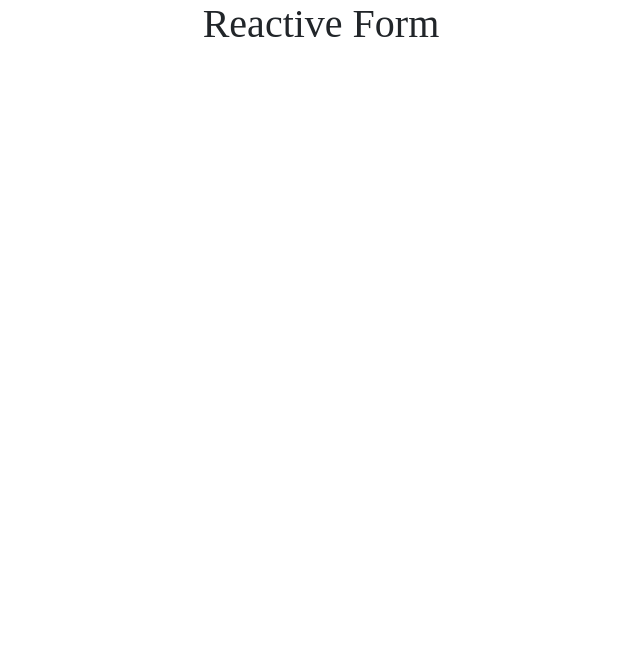
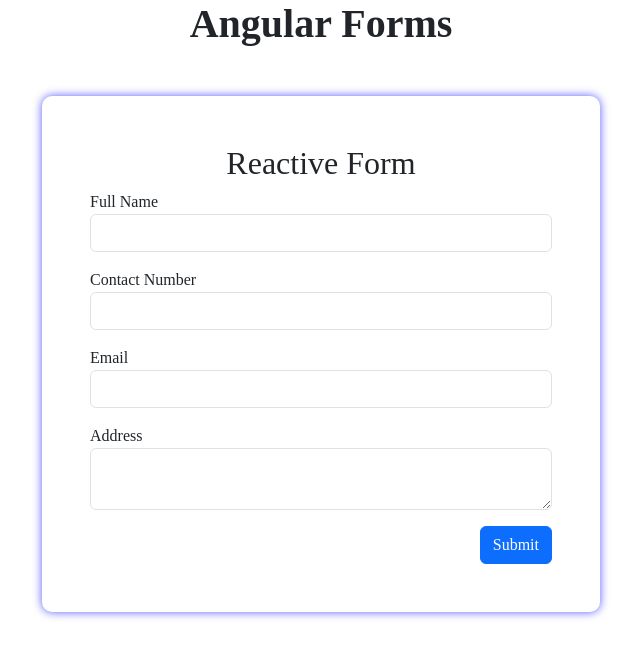
Before and after one commit to khushboorahman/angular19_forms, an Angular app: page / in a window 1280 px wide. Shown: the top 658 px of the page, without its empty margins (319-959 px from the left). Built offline with nearby package versions, Linux system fonts and the light colour scheme.

Commit message:
created form and added some style

```diff
--- a/src/app/app.component.html
+++ b/src/app/app.component.html
@@ -1,6 +1,33 @@
 <div class="container">
-  <h1 class="text-center">Reactive Form</h1>
+<h1 class="text-center fw-bold">Angular Forms</h1>
+  <div class="form-container p-5 mt-5 mb-5">
+    <h2 class="text-center">Reactive Form</h2>
+    <form class="row g-3">
+      <div class="col-sm-12">
+        <label for="fullName">Full Name</label>
+        <input type="text" class="form-control" name="fullName">
+      </div>
 
+      <div class="col-sm-12">
+        <label for="contactNum">Contact Number</label>
+        <input type="text" class="form-control" name="contactNum">
+      </div>
+
+      <div class="col-sm-12">
+        <label for="email">Email</label>
+        <input type="email" class="form-control" name="email">
+      </div>
+
+      <div class="col-sm-12">
+        <label for="address">Address</label>
+        <textarea name="address" id="addr" class="form-control"></textarea>
+      </div>
+
+      <div class="col-sm-12">
+         <button type="submit" class="btn btn-primary">Submit</button>
+      </div>
+    </form>
+  </div>
 </div>
 
 <router-outlet />
--- a/src/app/app.component.scss
+++ b/src/app/app.component.scss
@@ -0,0 +1,11 @@
+.form-container {
+    width: 50%;
+    margin: auto;
+}
+.form-container {
+    box-shadow: 0 0 10px #5a5afc;
+    border-radius: 10px;
+}
+button {
+    float: right;
+}
```
